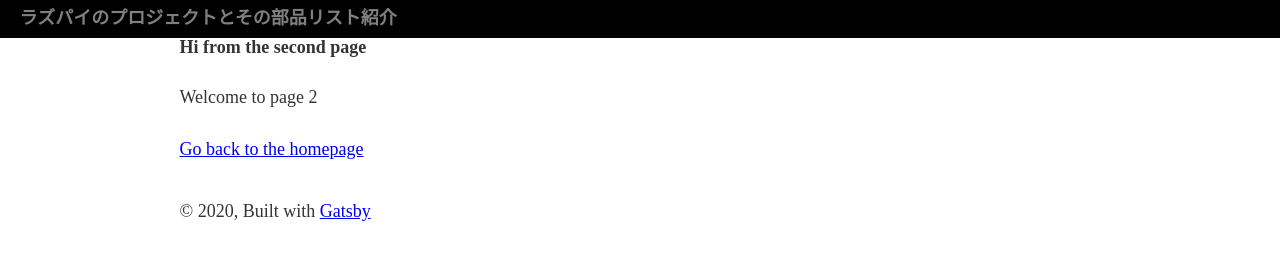
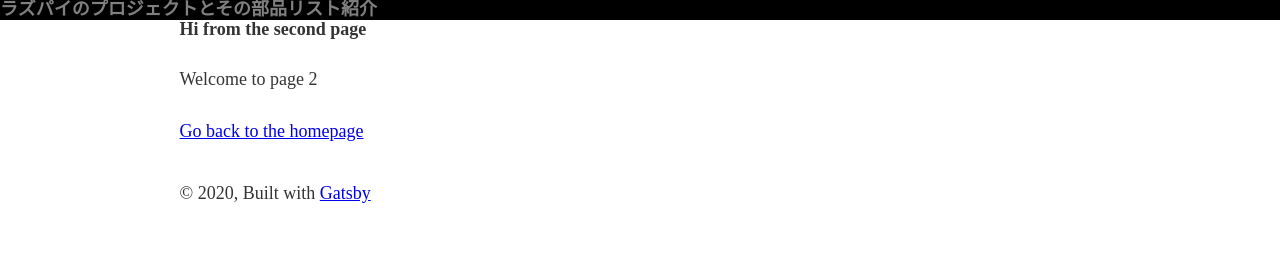
Before and after one commit to vascodagama0603/PiGallery, a Gatsby site: page /page-2 in a window 1280 px wide. Built offline with nearby package versions, Linux system fonts and the light colour scheme; Gatsby itself is replaced by a stand-in of ours.

Commit message:
change size header

```diff
--- a/src/components/header.js
+++ b/src/components/header.js
@@ -13,7 +13,7 @@ const Header = ({ siteTitle }) => (
       style={{
         //margin: `0 auto`,
         maxWidth: 960,
-        padding: `0.5rem 1.0875rem`,
+        padding: `0.rem 1.0875rem`,
       }}
     >
       <h1 style={{ margin: 0 }}>
--- a/src/pages/index.module.css
+++ b/src/pages/index.module.css
@@ -21,7 +21,6 @@
   display: flex;
   background: white;
   width: 100%;
-  height:13em;
   flex-direction: column;
 }
 .moreinfo{
```
